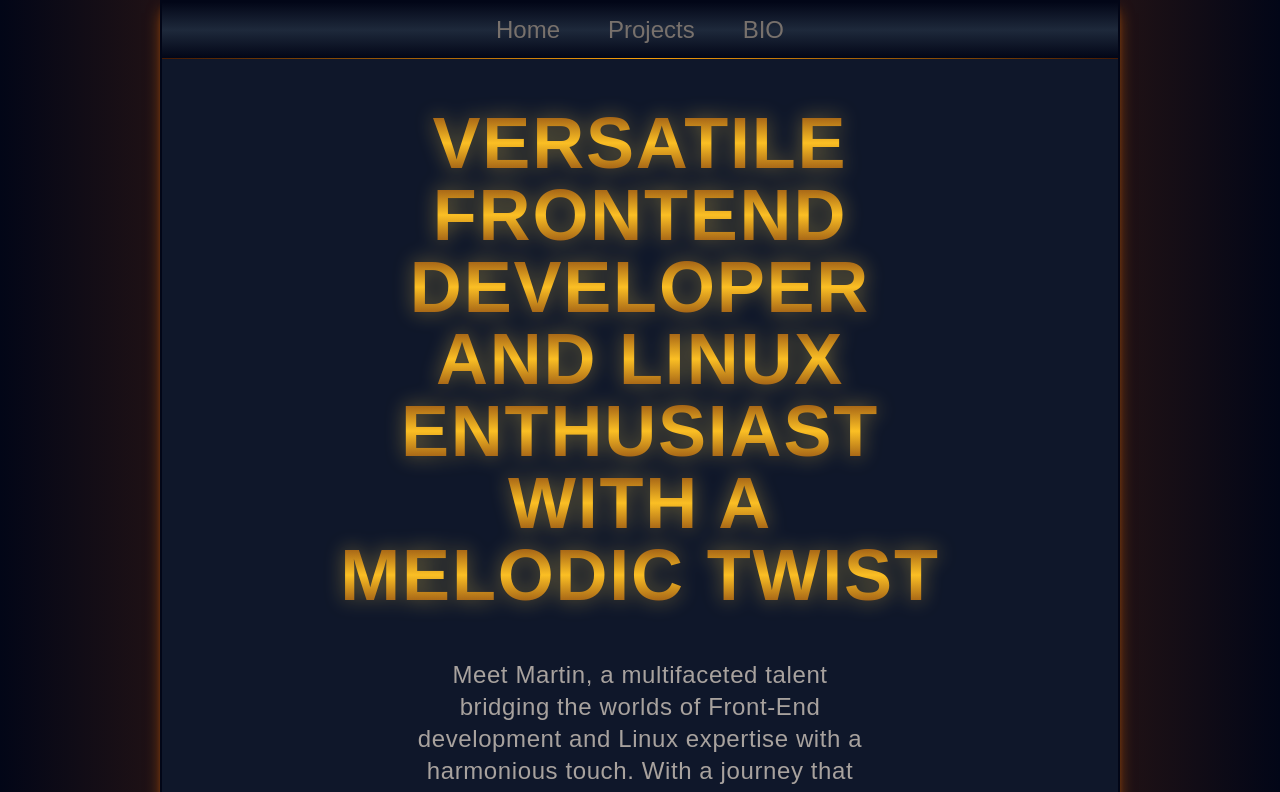
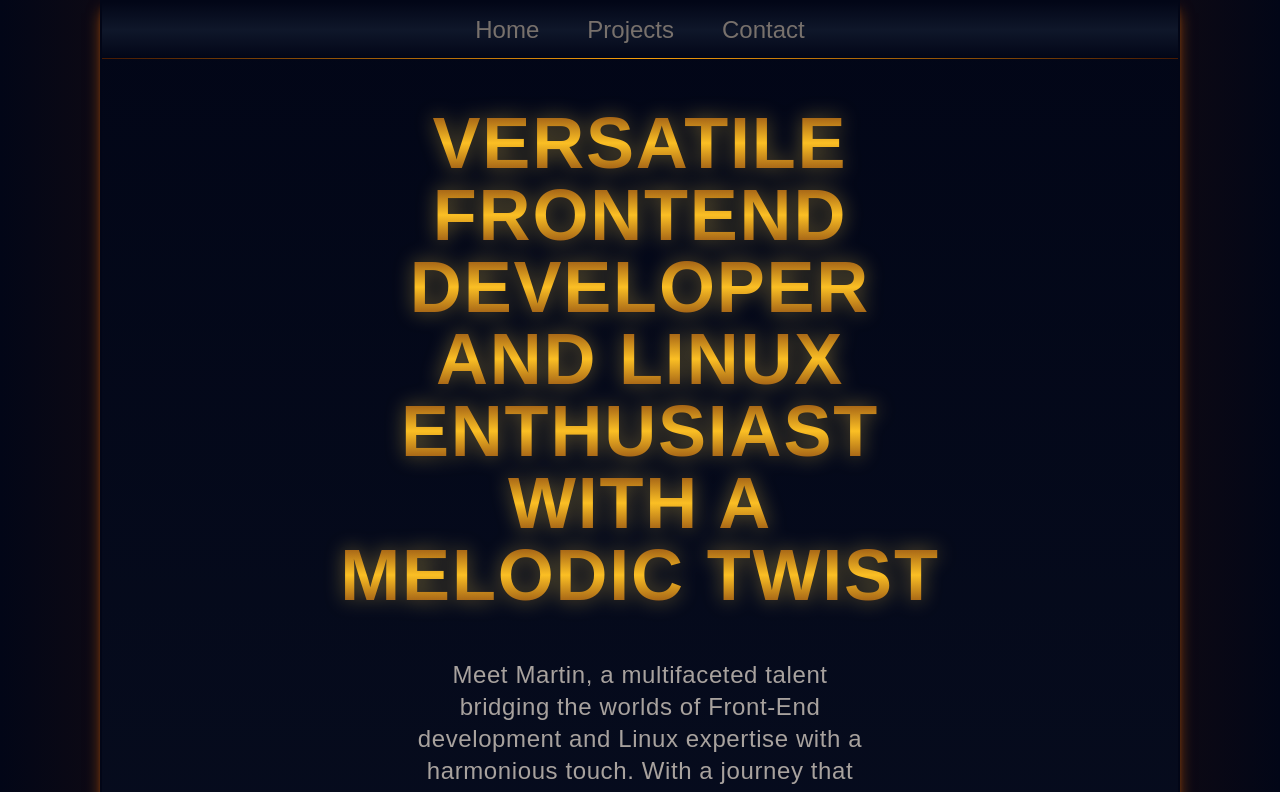
Before and after one commit to marwal1987/portfolio-app-router, a Next.js app: page / in a window 1280 px wide. Shown: the top 792 px of the page. Built offline with nearby package versions, Linux system fonts and the light colour scheme; a web font is replaced by a local one.

Commit message:
added aria and semantic correct buttons in nav

```diff
--- a/app/components/Card.js
+++ b/app/components/Card.js
@@ -3,7 +3,8 @@ export default function Card({ title, description, usedTech, url }) {
     <section className="container grid md:grid-cols-[58px_342px_200px] cursor-pointer items-center bg-stone-500 hover:bg-gradient-to-br from-amber-900 to-amber-900 via-amber-400 via-35% md:rounded-tr-full outline-double outline-4 shadow-md hover:shadow-white">
       <div className=" max-w-[10px] h-[200px] bg-gradient-to-l from-slate-950 to-slate-950 via-slate-600  border-r-teal-200"></div>
 
-      <article className="col-start-2 flex flex-col items-start gap-6 ">
+      <article className="col-start-2  ">
+      <a aria-label={`Link to ${title}`} href={url} className="flex flex-col items-start gap-3">
         <h2 className="text-3xl md:text-4xl font-bold text-amber-950">
           {title}
         </h2>
@@ -15,9 +16,10 @@ export default function Card({ title, description, usedTech, url }) {
           <p className="text-xl text-amber-950 font-bold">Tech Stack:</p>
           <p className=" text-lg text-amber-950">{usedTech}</p>
         </div>
+
+          </a>
       </article>
 
-      <a href={url}>
         <svg width="98" height="96" xmlns="http://www.w3.org/2000/svg">
           <path
             fillRule="evenodd"
@@ -26,7 +28,7 @@ export default function Card({ title, description, usedTech, url }) {
             fill="#24292f"
           />
         </svg>
-      </a>
+
     </section>
   );
 }
--- a/app/components/ContactSection.js
+++ b/app/components/ContactSection.js
@@ -1,6 +1,6 @@
 function ContactSection() {
   return (
-    <section className="container flex flex-col items-center justify-center gap-6">
+    <section id="contact" className="container flex flex-col items-center justify-center gap-6">
       <div className="w-[100%] h-[1px] bg-gradient-to-r from-amber-950 to-amber-950 via-amber-500"></div>
       <div className="container flex flex-col justify-center items-center">
         <h2 className="text-2xl md:text-3xl font-bold">
--- a/app/components/Header.js
+++ b/app/components/Header.js
@@ -1,24 +1,64 @@
+"use client";
+
+import { useEffect, useState } from "react";
+
 export default function () {
+  const [isScrolled, setIsScrolled] = useState(false);
+
+  useEffect(() => {
+    const handleScroll = () => {
+      const scrollTop = window.scrollY;
+      if (scrollTop > 0) {
+        setIsScrolled(true);
+      } else {
+        setIsScrolled(false);
+      }
+    };
+
+    window.addEventListener("scroll", handleScroll);
+
+    return () => {
+      window.removeEventListener("scroll", handleScroll);
+    };
+  }, []);
+
+  const scrollToSection = (sectionId) => {
+    const section = document.querySelector(sectionId);
+    if (section) {
+      window.scrollTo({
+        top: section.offsetTop,
+        behavior: 'smooth'
+      });
+    }
+  };
+
   return (
     <>
-      <header className="container py-3 bg-gradient-to-b from-slate-950 to-slate-950 via-slate-800">
-        <nav>
+      <div id="top" className="hidden" aria-hidden="true"></div>
+      <header
+        className={`container sticky top-0 z-50 py-3 ${
+          !isScrolled
+            ? "bg-gradient-to-b from-slate-950 to-slate-950 via-slate-900"
+            : "transparent-header"
+        }`}
+      >
+        <nav className="">
           <menu className="flex items-center justify-center gap-12">
-            <a href="">
+            <button onClick={() => scrollToSection('#top')}>
               <span className="text-2xl hover:font-bold bg-clip-text text-stone-500 hover:text-transparent hover:bg-gradient-to-b from-amber-900 to-amber-900 via-amber-400 rounded-l-xl">
                 Home
               </span>
-            </a>
-            <a href="">
+            </button>
+            <button  onClick={() => scrollToSection('#projects')}>
               <span className="text-2xl hover:font-bold bg-clip-text text-stone-500 hover:text-transparent hover:bg-gradient-to-b from-amber-900 to-amber-900 via-amber-400 rounded-l-xl">
                 Projects
               </span>
-            </a>
-            <a href="">
+            </button>
+            <button onClick={() => scrollToSection('#contact')}>
               <span className="text-2xl hover:font-bold bg-clip-text text-stone-500 hover:text-transparent hover:bg-gradient-to-b from-amber-900 to-amber-900 via-amber-400 rounded-l-xl">
-                BIO
+                Contact
               </span>
-            </a>
+            </button>
           </menu>
         </nav>
       </header>
--- a/app/components/HeroSection.js
+++ b/app/components/HeroSection.js
@@ -1,8 +1,21 @@
-import Image from "next/image";
+"use client";
 
 export default function HeroSection() {
+  const scrollToSection = (sectionId) => {
+    const section = document.querySelector(sectionId);
+    if (section) {
+      window.scrollTo({
+        top: section.offsetTop,
+        behavior: "smooth",
+      });
+    }
+  };
+
   return (
-    <section className="py-12 flex flex-col gap-12 items-center justify-between">
+    <section
+      id="hero"
+      className="py-12 flex flex-col gap-12 items-center justify-between"
+    >
       <div className="container flex flex-col items-center justify-center max-w-[600px] gap-12">
         <h1 className="text-4xl md:text-7xl tracking-wide uppercase font-bold text-amber-400 text-center drop-shadow-[0_0_10px_rgba(252,211,77,0.4)] hover:animate-none">
           <span className="bg-clip-text text-transparent bg-gradient-to-b  from-amber-900 to-amber-900 via-amber-400 rounded-l-xl">
@@ -20,7 +33,13 @@ export default function HeroSection() {
           seamless DevOps workflows.
         </p>
 
-        <button className="px-2 animate-pulse hover:animate-none  text-3xl font-bold text-amber-500 hover:text-amber-200  border-2 rounded-full border-amber-500 shadow-[0_0px_10px_rgba(252,211,77,0.6)]" >&darr;</button>
+        <button
+          aria-label="To projects section"
+          onClick={() => scrollToSection("#projects")}
+          className="px-2 animate-pulse hover:animate-none  text-3xl font-bold text-amber-500 hover:text-amber-300  border-2 rounded-full border-amber-500 shadow-[0_0px_10px_rgba(252,211,77,0.6)]"
+        >
+          &darr;
+        </button>
       </div>
       {/* <div className="flex items-center justify-center">
         <Image
--- a/app/components/ProjectsSection.js
+++ b/app/components/ProjectsSection.js
@@ -2,7 +2,7 @@ import Card from "./Card";
 
 export default function ProjectsSection() {
   return (
-    <section className="p-12 flex flex-col gap-12">
+    <section id="projects" className="p-12 flex flex-col gap-12">
       <h2 className="text-2xl md:text-3xl font-bold text-amber-400 ">
         <span className="bg-clip-text text-transparent bg-gradient-to-b  from-amber-900 to-amber-900 via-amber-400 rounded-l-xl">
           My Projects
--- a/app/globals.css
+++ b/app/globals.css
@@ -9,9 +9,14 @@ html {
 }
 
 html {
-  @apply bg-gradient-to-r from-slate-950 to-slate-950 via-amber-900;
+  @apply bg-gradient-to-r from-slate-950 to-slate-950 via-amber-950  scroll-smooth;
 }
 
 body {
-  @apply flex flex-col bg-slate-900 items-center justify-evenly container  max-w-[960px] m-auto shadow-amber-700 shadow-lg border-2 border-slate-950;
+  @apply flex flex-col bg-gradient-to-b from-slate-950 to-slate-900 items-center justify-evenly container  max-w-[1080px] m-auto shadow-amber-700 shadow-lg border-2 border-slate-950;
 }
+
+.transparent-header {
+  background-color: rgba(2, 6, 23, 0.5);
+  backdrop-filter: blur(10px);
+}
```
Also changed, not shown: 1 other file (tests, documents, lock files or other folders).
